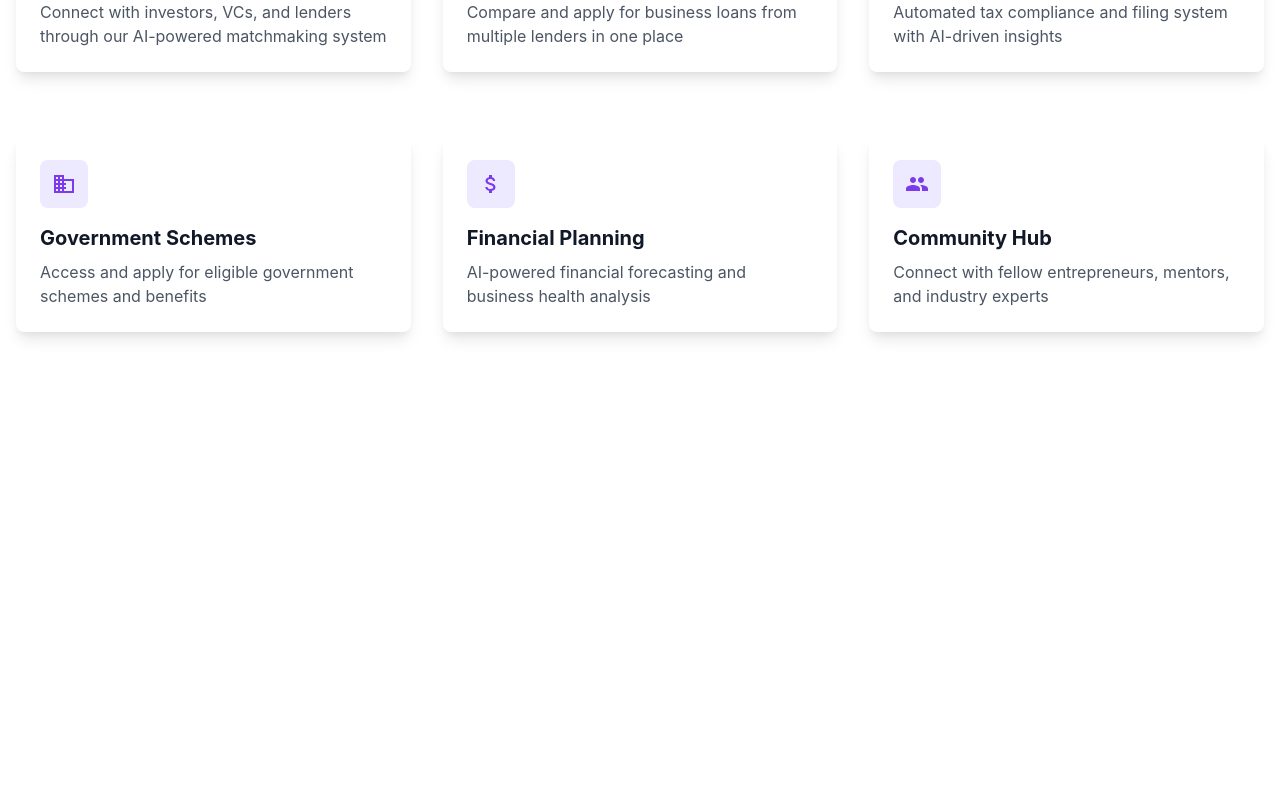
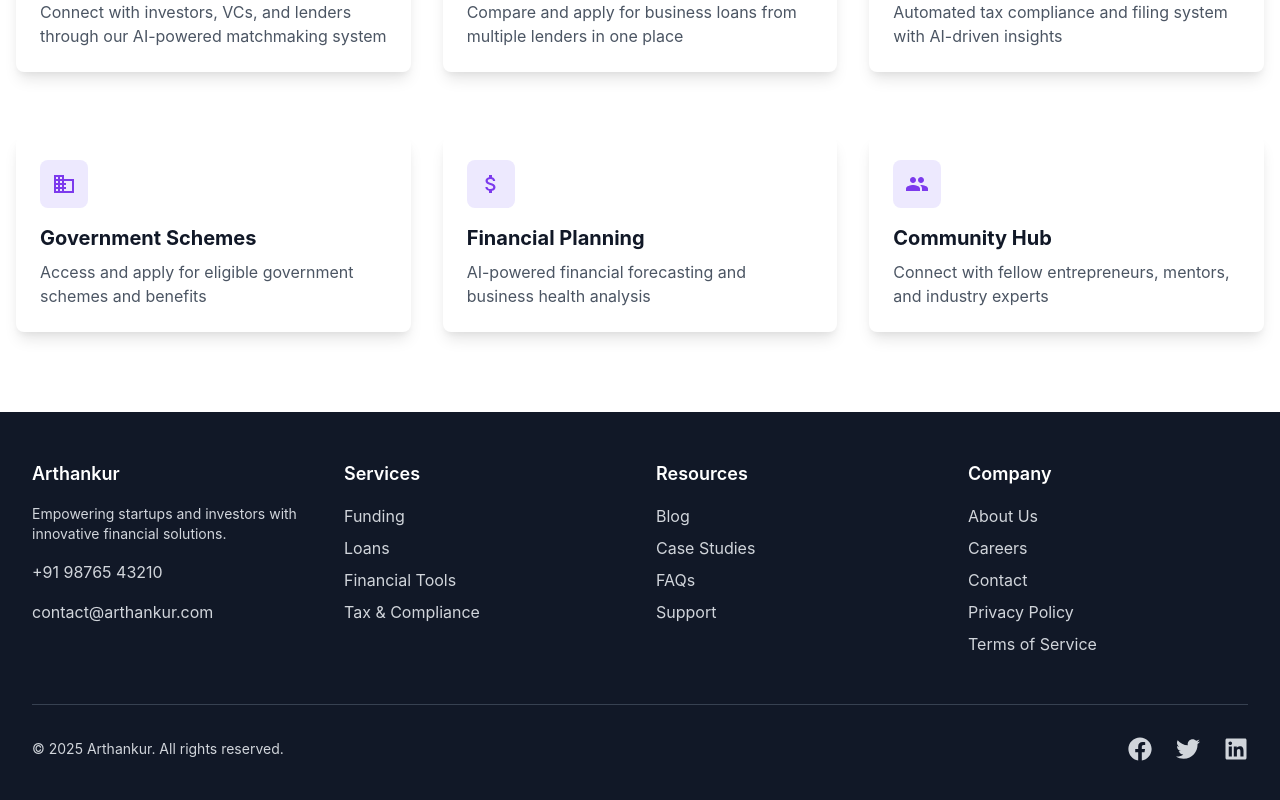
Before and after one commit to Jeet-Patil/Arthankur_Frontend, a React (Create React App) app: page / in a window 1280 px wide. Shown: the part 1212-2012 px from the top of the page. Before the commit the page ends 1624 px from the top, so only its background shows below. Built offline with nearby package versions, Linux system fonts and the light colour scheme.

Commit message:
Footer add

```diff
--- a/src/App.js
+++ b/src/App.js
@@ -17,6 +17,7 @@ import './App.css';
 const App = () => {
   return (
     <Router>
+      <Layout>
         <Toaster
           position="top-center"
           toastOptions={{
@@ -110,9 +111,7 @@ const App = () => {
             path="/community"
             element={
               <ProtectedRoute>
-              <Layout>
                 <Community />
-              </Layout>
               </ProtectedRoute>
             }
           />
@@ -120,6 +119,7 @@ const App = () => {
           {/* Catch all route */}
           <Route path="*" element={<Navigate to="/" replace />} />
         </Routes>
+      </Layout>
     </Router>
   );
 };
--- /dev/null
+++ b/src/components/Footer.js
@@ -0,0 +1,102 @@
+import React from 'react';
+import { Link } from 'react-router-dom';
+import { FaFacebook, FaTwitter, FaLinkedin } from 'react-icons/fa';
+
+const Footer = () => {
+  return (
+    <footer className="bg-gray-900 text-white">
+      <div className="max-w-7xl mx-auto px-4 py-12 sm:px-6 lg:px-8">
+        <div className="grid grid-cols-1 md:grid-cols-4 gap-8">
+          {/* Company Info */}
+          <div className="space-y-4">
+            <h3 className="text-lg font-semibold">Arthankur</h3>
+            <p className="text-sm text-gray-300">
+              Empowering startups and investors with innovative financial solutions.
+            </p>
+            <div className="flex space-x-4">
+              <a href="tel:+919876543210" className="text-gray-300 hover:text-white">
+                +91 98765 43210
+              </a>
+            </div>
+            <div>
+              <a href="mailto:contact@arthankur.com" className="text-gray-300 hover:text-white">
+                contact@arthankur.com
+              </a>
+            </div>
+          </div>
+
+          {/* Services */}
+          <div>
+            <h3 className="text-lg font-semibold mb-4">Services</h3>
+            <ul className="space-y-2">
+              <li><Link to="/funding" className="text-gray-300 hover:text-white">Funding</Link></li>
+              <li><Link to="/loans" className="text-gray-300 hover:text-white">Loans</Link></li>
+              <li><Link to="/financial-tools" className="text-gray-300 hover:text-white">Financial Tools</Link></li>
+              <li><Link to="/tax-compliance" className="text-gray-300 hover:text-white">Tax & Compliance</Link></li>
+            </ul>
+          </div>
+
+          {/* Resources */}
+          <div>
+            <h3 className="text-lg font-semibold mb-4">Resources</h3>
+            <ul className="space-y-2">
+              <li><Link to="/blog" className="text-gray-300 hover:text-white">Blog</Link></li>
+              <li><Link to="/case-studies" className="text-gray-300 hover:text-white">Case Studies</Link></li>
+              <li><Link to="/faqs" className="text-gray-300 hover:text-white">FAQs</Link></li>
+              <li><Link to="/support" className="text-gray-300 hover:text-white">Support</Link></li>
+            </ul>
+          </div>
+
+          {/* Company */}
+          <div>
+            <h3 className="text-lg font-semibold mb-4">Company</h3>
+            <ul className="space-y-2">
+              <li><Link to="/about-us" className="text-gray-300 hover:text-white">About Us</Link></li>
+              <li><Link to="/careers" className="text-gray-300 hover:text-white">Careers</Link></li>
+              <li><Link to="/contact" className="text-gray-300 hover:text-white">Contact</Link></li>
+              <li><Link to="/privacy-policy" className="text-gray-300 hover:text-white">Privacy Policy</Link></li>
+              <li><Link to="/terms-of-service" className="text-gray-300 hover:text-white">Terms of Service</Link></li>
+            </ul>
+          </div>
+        </div>
+
+        {/* Bottom Section */}
+        <div className="mt-12 pt-8 border-t border-gray-700">
+          <div className="flex flex-col md:flex-row justify-between items-center">
+            <p className="text-sm text-gray-300">
+              © {new Date().getFullYear()} Arthankur. All rights reserved.
+            </p>
+            <div className="flex space-x-6 mt-4 md:mt-0">
+              <a
+                href="https://facebook.com"
+                target="_blank"
+                rel="noopener noreferrer"
+                className="text-gray-300 hover:text-white"
+              >
+                <FaFacebook className="h-6 w-6" />
+              </a>
+              <a
+                href="https://twitter.com"
+                target="_blank"
+                rel="noopener noreferrer"
+                className="text-gray-300 hover:text-white"
+              >
+                <FaTwitter className="h-6 w-6" />
+              </a>
+              <a
+                href="https://linkedin.com"
+                target="_blank"
+                rel="noopener noreferrer"
+                className="text-gray-300 hover:text-white"
+              >
+                <FaLinkedin className="h-6 w-6" />
+              </a>
+            </div>
+          </div>
+        </div>
+      </div>
+    </footer>
+  );
+};
+
+export default Footer;
--- /dev/null
+++ b/src/components/Layout.js
@@ -0,0 +1,15 @@
+import React from 'react';
+import Footer from './Footer';
+
+const Layout = ({ children }) => {
+  return (
+    <div className="min-h-screen flex flex-col">
+      <main className="flex-grow">
+        {children}
+      </main>
+      <Footer />
+    </div>
+  );
+};
+
+export default Layout;
```
Lines whose indentation alone changed are shown as unchanged.
